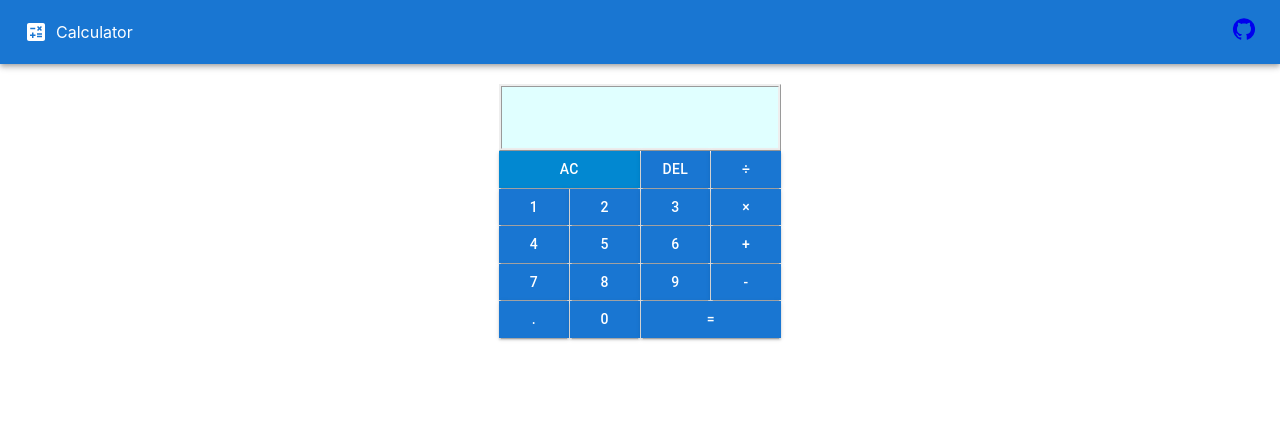
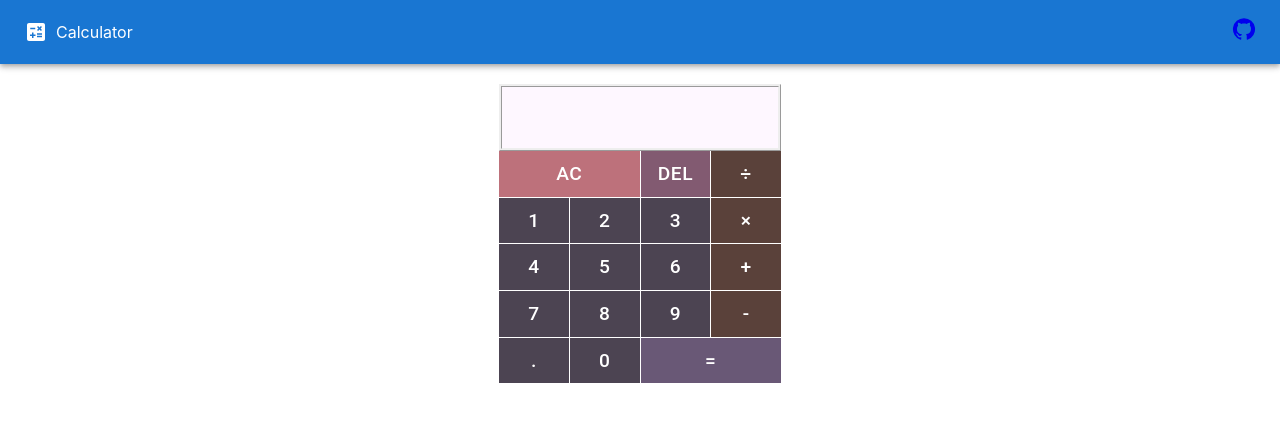
Before and after one commit to 2brownc/calc, a React (Create React App) app: page / in a window 1280 px wide. Shown: the top 422 px of the page. Built offline with nearby package versions, Linux system fonts and the light colour scheme.

Commit message:
color palette

```diff
--- a/src/App.css
+++ b/src/App.css
@@ -9,9 +9,7 @@
 
 .display {
   padding: 5px;
-  background-color: #e7feff;
-  background-color: #e6e6fa;
-  background-color: #e0ffff;
+  background-color: #FEF7FF;
   border: ridge;
 }
 
--- a/src/App.js
+++ b/src/App.js
@@ -8,6 +8,7 @@ import { reducer, init } from "./store/reducer.js";
 import InvalidInputWarning from "./components/ErrorMessage";
 import KeyboardInputHandler from "./components/KeyboardHandler";
 import Header from "./components/Header";
+
 
 const setGrouping = (operand, isDecimalNumber) => {
   if (
--- a/src/components/Button.js
+++ b/src/components/Button.js
@@ -4,21 +4,25 @@ import Button from "@mui/material/Button";
 const Btn = ({
   children,
   variant = "contained",
-  color = "primary",
+  color,
   fullWidth = true,
   onClick,
   args,
 }) => {
   return (
     <Button
+      disableElevation
       variant={variant}
-      color={color}
       fullWidth={fullWidth}
-      style={{ borderRadius: "0px" }}
+      style={{
+        backgroundColor: color,
+        borderRadius: "0px",
+        fontSize: "larger"
+      }}
       onClick={() => onClick(args)}
     >
       {children}
-    </Button>
+    </Button >
   );
 };
 
--- a/src/components/Keypad.js
+++ b/src/components/Keypad.js
@@ -1,16 +1,23 @@
 import Grid from "@mui/material/Grid";
-
 import Btn from "./Button";
 import actions from "../store/ActionTypes.js";
 import operators from "../store/Operators";
 import KeypadInputHandler from "./KeypadHandler";
 
+
 const Keypad = ({ spacing, dispatch }) => {
+  const colors = {
+    ac: "#BD717B",
+    del: "#825A71",
+    digit: "#4C4452",
+    operators: "#5A413A",
+    evaluate: "#695876"
+  };
   return (
     <Grid container spacing={spacing}>
       <Grid item xs={6}>
         <Btn
-          color="info"
+          color={colors.ac}
           onClick={KeypadInputHandler}
           args={[dispatch, actions.AC]}
         >
@@ -18,12 +25,17 @@ const Keypad = ({ spacing, dispatch }) => {
         </Btn>
       </Grid>
       <Grid item xs={3}>
-        <Btn onClick={KeypadInputHandler} args={[dispatch, actions.DELETE]}>
+        <Btn
+          color={colors.del}
+          onClick={KeypadInputHandler}
+          args={[dispatch, actions.DELETE]}
+        >
           DEL
         </Btn>
       </Grid>
       <Grid item xs={3}>
         <Btn
+          color={colors.operators}
           onClick={KeypadInputHandler}
           args={[dispatch, operators.OBELUS, "÷"]}
         >
@@ -33,6 +45,7 @@ const Keypad = ({ spacing, dispatch }) => {
 
       <Grid item xs={3}>
         <Btn
+          color={colors.digit}
           onClick={KeypadInputHandler}
           args={[dispatch, actions.ADD_DIGIT, "1"]}
         >
@@ -41,6 +54,7 @@ const Keypad = ({ spacing, dispatch }) => {
       </Grid>
       <Grid item xs={3}>
         <Btn
+          color={colors.digit}
           onClick={KeypadInputHandler}
           args={[dispatch, actions.ADD_DIGIT, "2"]}
         >
@@ -49,6 +63,7 @@ const Keypad = ({ spacing, dispatch }) => {
       </Grid>
       <Grid item xs={3}>
         <Btn
+          color={colors.digit}
           onClick={KeypadInputHandler}
           args={[dispatch, actions.ADD_DIGIT, "3"]}
         >
@@ -57,6 +72,7 @@ const Keypad = ({ spacing, dispatch }) => {
       </Grid>
       <Grid item xs={3}>
         <Btn
+          color={colors.operators}
           onClick={KeypadInputHandler}
           args={[dispatch, operators.TIMES, "×"]}
         >
@@ -66,6 +82,7 @@ const Keypad = ({ spacing, dispatch }) => {
 
       <Grid item xs={3}>
         <Btn
+          color={colors.digit}
           onClick={KeypadInputHandler}
           args={[dispatch, actions.ADD_DIGIT, "4"]}
         >
@@ -74,6 +91,7 @@ const Keypad = ({ spacing, dispatch }) => {
       </Grid>
       <Grid item xs={3}>
         <Btn
+          color={colors.digit}
           onClick={KeypadInputHandler}
           args={[dispatch, actions.ADD_DIGIT, "5"]}
         >
@@ -82,6 +100,7 @@ const Keypad = ({ spacing, dispatch }) => {
       </Grid>
       <Grid item xs={3}>
         <Btn
+          color={colors.digit}
           onClick={KeypadInputHandler}
           args={[dispatch, actions.ADD_DIGIT, "6"]}
         >
@@ -90,6 +109,7 @@ const Keypad = ({ spacing, dispatch }) => {
       </Grid>
       <Grid item xs={3}>
         <Btn
+          color={colors.operators}
           onClick={KeypadInputHandler}
           args={[dispatch, operators.PLUS, "+"]}
         >
@@ -99,6 +119,7 @@ const Keypad = ({ spacing, dispatch }) => {
 
       <Grid item xs={3}>
         <Btn
+          color={colors.digit}
           payload="7"
           onClick={KeypadInputHandler}
           args={[dispatch, actions.ADD_DIGIT, "7"]}
@@ -108,6 +129,7 @@ const Keypad = ({ spacing, dispatch }) => {
       </Grid>
       <Grid item xs={3}>
         <Btn
+          color={colors.digit}
           onClick={KeypadInputHandler}
           args={[dispatch, actions.ADD_DIGIT, "8"]}
         >
@@ -116,6 +138,7 @@ const Keypad = ({ spacing, dispatch }) => {
       </Grid>
       <Grid item xs={3}>
         <Btn
+          color={colors.digit}
           onClick={KeypadInputHandler}
           args={[dispatch, actions.ADD_DIGIT, "9"]}
         >
@@ -124,6 +147,7 @@ const Keypad = ({ spacing, dispatch }) => {
       </Grid>
       <Grid item xs={3}>
         <Btn
+          color={colors.operators}
           onClick={KeypadInputHandler}
           args={[dispatch, operators.MINUS, "-"]}
         >
@@ -133,6 +157,7 @@ const Keypad = ({ spacing, dispatch }) => {
 
       <Grid item xs={3}>
         <Btn
+          color={colors.digit}
           onClick={KeypadInputHandler}
           args={[dispatch, actions.ADD_DECIMAL, "."]}
         >
@@ -141,6 +166,7 @@ const Keypad = ({ spacing, dispatch }) => {
       </Grid>
       <Grid item xs={3}>
         <Btn
+          color={colors.digit}
           onClick={KeypadInputHandler}
           args={[dispatch, actions.ADD_DIGIT, "0"]}
         >
@@ -148,11 +174,15 @@ const Keypad = ({ spacing, dispatch }) => {
         </Btn>
       </Grid>
       <Grid item xs={6}>
-        <Btn onClick={KeypadInputHandler} args={[dispatch, actions.EVALUATE]}>
+        <Btn
+          color={colors.evaluate}
+          onClick={KeypadInputHandler}
+          args={[dispatch, actions.EVALUATE]}
+        >
           =
         </Btn>
       </Grid>
-    </Grid>
+    </Grid >
   );
 };
 
```
Lines whose indentation alone changed are shown as unchanged.
